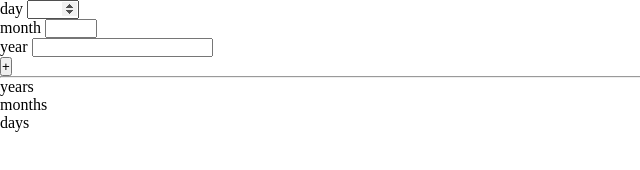
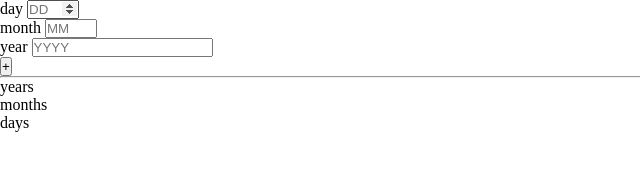
Before and after one commit to pernorin/Age-calculator-app, a plain HTML site: page index.html in a window 1280 px wide. Shown: the full height of the page, 0-640 px from the left. Drawn offline with Linux system fonts and the light colour scheme.

Commit message:
Added placeholders

```diff
--- a/index.html
+++ b/index.html
@@ -37,6 +37,7 @@
             name="day"
             min="1"
             max="31"
+            placeholder="DD"
           />
         </div>
         <div>
@@ -48,11 +49,12 @@
             name="month"
             min="01"
             max="12"
+            placeholder="MM"
           />
         </div>
         <div>
           <label for="day">year</label>
-          <input type="number" id="year" name="year" min="1" />
+          <input type="number" id="year" name="year" min="1" placeholder="YYYY" />
         </div>
         <button type="submit">+</button>
       </form>
```
